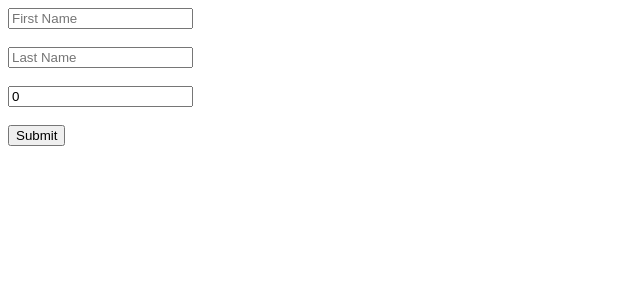
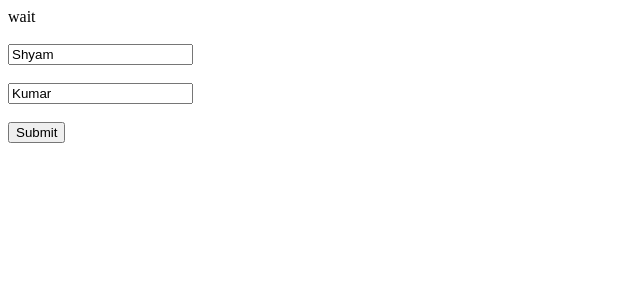
Before and after one commit to shyam88-git/react-hook-form, a React (Vite) app: page / in a window 1280 px wide. Shown: the top 300 px of the page, without its empty margins (0-640 px from the left). Built offline with nearby package versions, Linux system fonts and the light colour scheme.

Commit message:
watch example 6 completed

```diff
--- a/src/App.tsx
+++ b/src/App.tsx
@@ -1,9 +1,9 @@
-import Watch4 from "./pages/watch-example/Watch4";
+import Watch6 from "./pages/watch-example/Watch6";
 
 const App = () => {
   return (
     <div>
-      <Watch4 />
+      <Watch6 />
     </div>
   );
 };
--- /dev/null
+++ b/src/pages/watch-example/Watch6.tsx
@@ -0,0 +1,31 @@
+import { useForm } from "react-hook-form";
+
+interface IFormPops {
+  firstName: string;
+  lastName: string;
+}
+const Watch6 = () => {
+  const { register, watch } = useForm<IFormPops>({
+    defaultValues: {
+      firstName: "Shyam",
+      lastName: "Kumar",
+    },
+  });
+  const firstName = watch("firstName");
+  return (
+    <form>
+      {firstName === "Shyam" ? "wait" : "Fake name"}
+      <br />
+      <br />
+      <input {...register("firstName")} />
+      <br />
+      <br />
+      <input {...register("lastName")} />
+      <br />
+      <br />
+      <input type="submit" />
+    </form>
+  );
+};
+
+export default Watch6;
```
